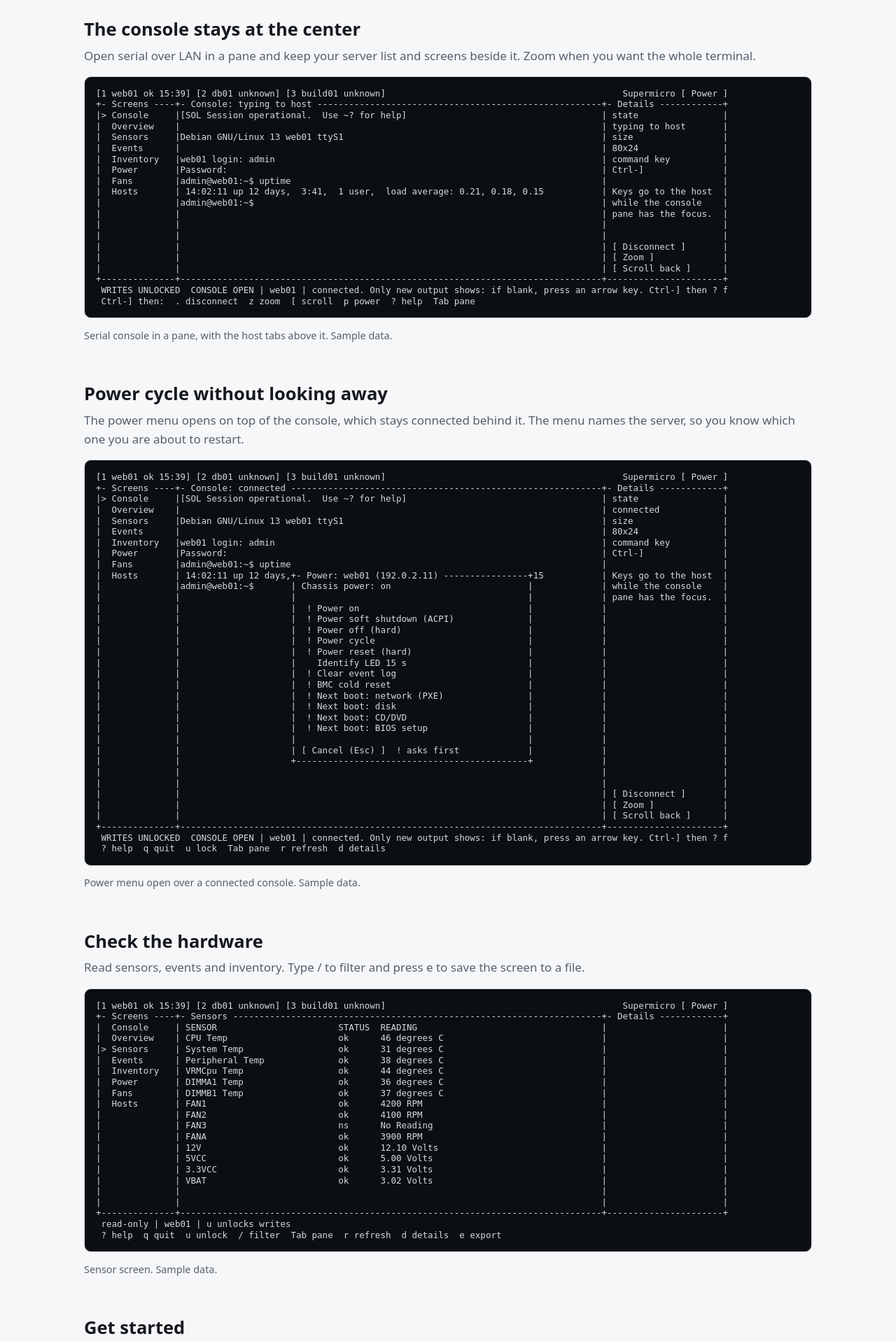
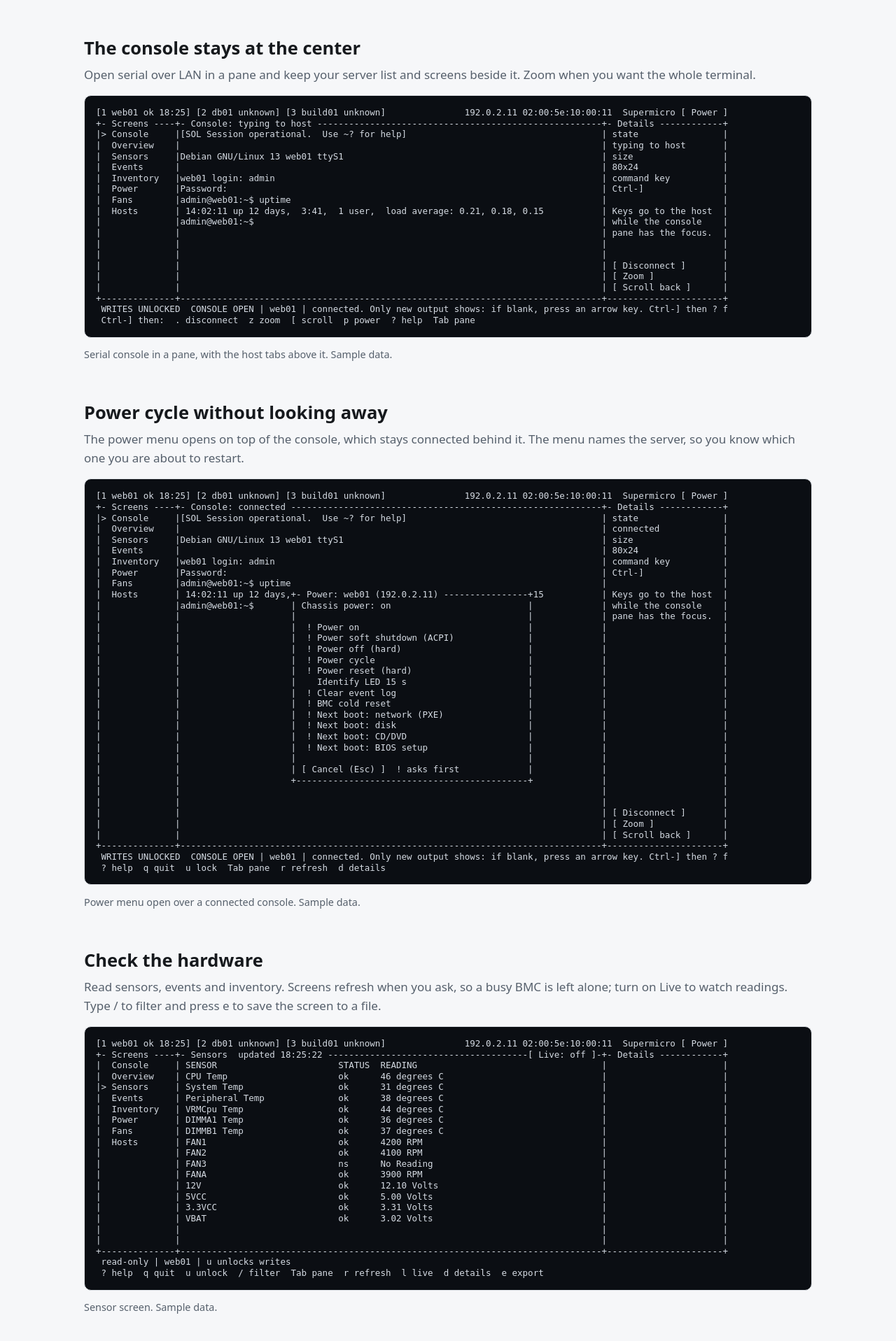
Before and after one commit to tetronos/tetron-bmctui, a plain HTML site: page docs/index.html in a window 1280 px wide. Shown: the part 651-2568 px from the top of the page at 70% size. Drawn offline with Linux system fonts and the light colour scheme.

Commit message:
Version 0.1.1 and current screenshots on the web page

```diff
--- a/docs/index.html
+++ b/docs/index.html
@@ -43,7 +43,7 @@ footer { margin-top:56px; padding-bottom:40px; border-top:1px solid var(--line);
 <ul class="cards">
 <li><h3>Console in a pane</h3><p>Serial over LAN with BIOS colors, scrollback and zoom.</p></li>
 <li><h3>Power while you watch</h3><p>Open the power menu over the console and see the server restart.</p></li>
-<li><h3>Many servers</h3><p>A plain host list. Switch with a number key or a click.</p></li>
+<li><h3>Many servers</h3><p>Add hosts in the program or in a plain list. Switch with a number key or a click.</p></li>
 <li><h3>Status at a glance</h3><p>Overview, sensors, event log and inventory, with filter and export.</p></li>
 <li><h3>Mouse or keyboard</h3><p>Click anything, or never touch the mouse. Works over SSH.</p></li>
 <li><h3>Careful by default</h3><p>Starts read-only, asks before dangerous actions and keeps an audit log.</p></li>
@@ -51,7 +51,7 @@ footer { margin-top:56px; padding-bottom:40px; border-top:1px solid var(--line);
 <section>
 <h2>The console stays at the center</h2>
 <p>Open serial over LAN in a pane and keep your server list and screens beside it. Zoom when you want the whole terminal.</p>
-<figure><pre role="img" aria-label="Serial console in a pane, with the host tabs above it">[1 web01 ok 15:39] [2 db01 unknown] [3 build01 unknown]                                             Supermicro [ Power ]
+<figure><pre role="img" aria-label="Serial console in a pane, with the host tabs above it">[1 web01 ok 18:25] [2 db01 unknown] [3 build01 unknown]               192.0.2.11 02:00:5e:10:00:11  Supermicro [ Power ]
 +- Screens ----+- Console: typing to host ------------------------------------------------------+- Details ------------+
 |&gt; Console     |[SOL Session operational.  Use ~? for help]                                     | state                |
 |  Overview    |                                                                                | typing to host       |
@@ -75,7 +75,7 @@ footer { margin-top:56px; padding-bottom:40px; border-top:1px solid var(--line);
 <section>
 <h2>Power cycle without looking away</h2>
 <p>The power menu opens on top of the console, which stays connected behind it. The menu names the server, so you know which one you are about to restart.</p>
-<figure><pre role="img" aria-label="Power menu open over a connected console">[1 web01 ok 15:39] [2 db01 unknown] [3 build01 unknown]                                             Supermicro [ Power ]
+<figure><pre role="img" aria-label="Power menu open over a connected console">[1 web01 ok 18:25] [2 db01 unknown] [3 build01 unknown]               192.0.2.11 02:00:5e:10:00:11  Supermicro [ Power ]
 +- Screens ----+- Console: connected -----------------------------------------------------------+- Details ------------+
 |&gt; Console     |[SOL Session operational.  Use ~? for help]                                     | state                |
 |  Overview    |                                                                                | connected            |
@@ -113,9 +113,9 @@ footer { margin-top:56px; padding-bottom:40px; border-top:1px solid var(--line);
 </section>
 <section>
 <h2>Check the hardware</h2>
-<p>Read sensors, events and inventory. Type / to filter and press e to save the screen to a file.</p>
-<figure><pre role="img" aria-label="Sensor screen">[1 web01 ok 15:39] [2 db01 unknown] [3 build01 unknown]                                             Supermicro [ Power ]
-+- Screens ----+- Sensors ----------------------------------------------------------------------+- Details ------------+
+<p>Read sensors, events and inventory. Screens refresh when you ask, so a busy BMC is left alone; turn on Live to watch readings. Type / to filter and press e to save the screen to a file.</p>
+<figure><pre role="img" aria-label="Sensor screen">[1 web01 ok 18:25] [2 db01 unknown] [3 build01 unknown]               192.0.2.11 02:00:5e:10:00:11  Supermicro [ Power ]
++- Screens ----+- Sensors  updated 18:25:22 --------------------------------------[ Live: off ]-+- Details ------------+
 |  Console     | SENSOR                       STATUS  READING                                   |                      |
 |  Overview    | CPU Temp                     ok      46 degrees C                              |                      |
 |&gt; Sensors     | System Temp                  ok      31 degrees C                              |                      |
@@ -135,7 +135,7 @@ footer { margin-top:56px; padding-bottom:40px; border-top:1px solid var(--line);
 |              |                                                                                |                      |
 +--------------+--------------------------------------------------------------------------------+----------------------+
  read-only | web01 | u unlocks writes
- ? help  q quit  u unlock  / filter  Tab pane  r refresh  d details  e export</pre><figcaption>Sensor screen. Sample data.</figcaption></figure>
+ ? help  q quit  u unlock  / filter  Tab pane  r refresh  l live  d details  e export</pre><figcaption>Sensor screen. Sample data.</figcaption></figure>
 </section>
 <section>
 <h2>Get started</h2>
```
Also changed, not shown: 2 other files.
